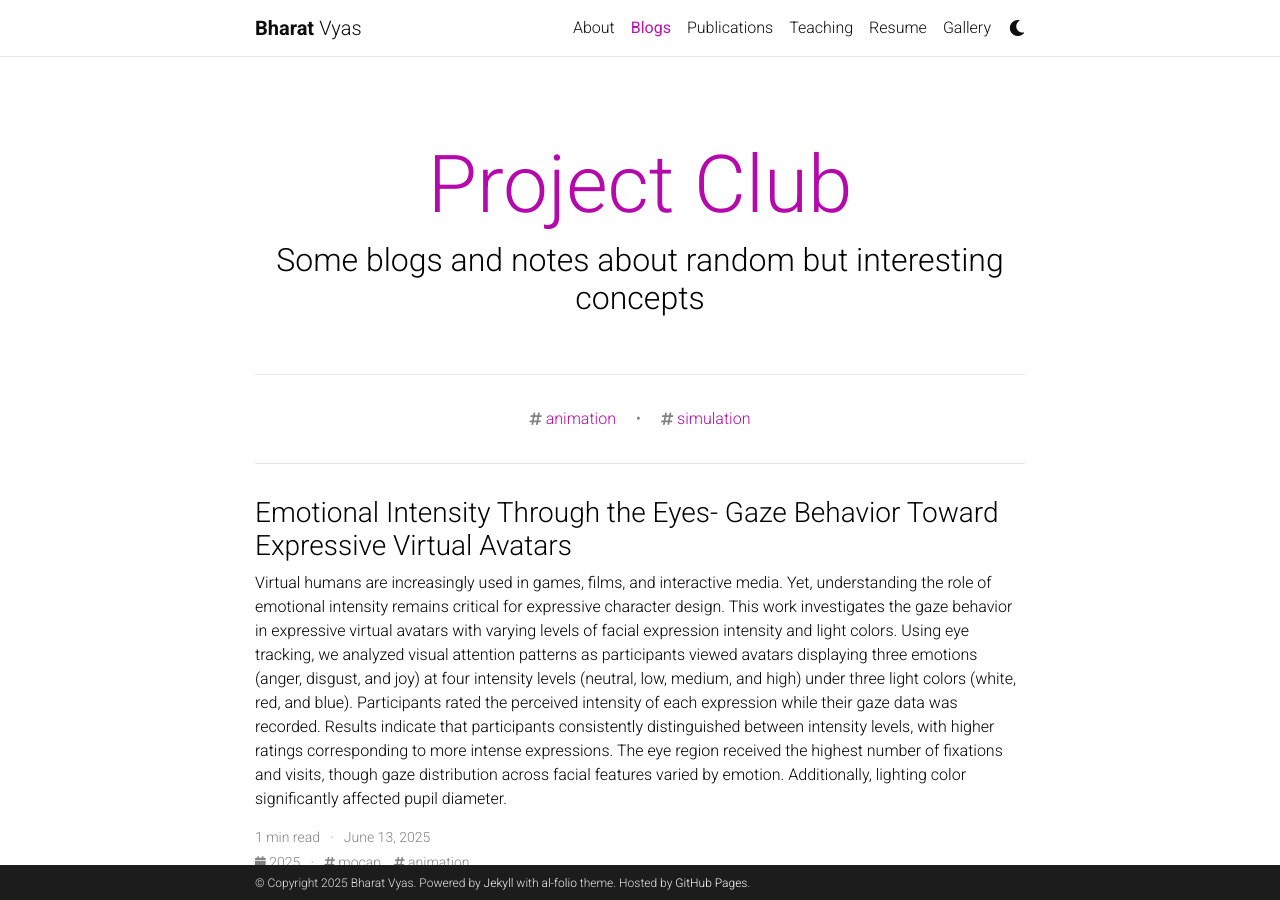
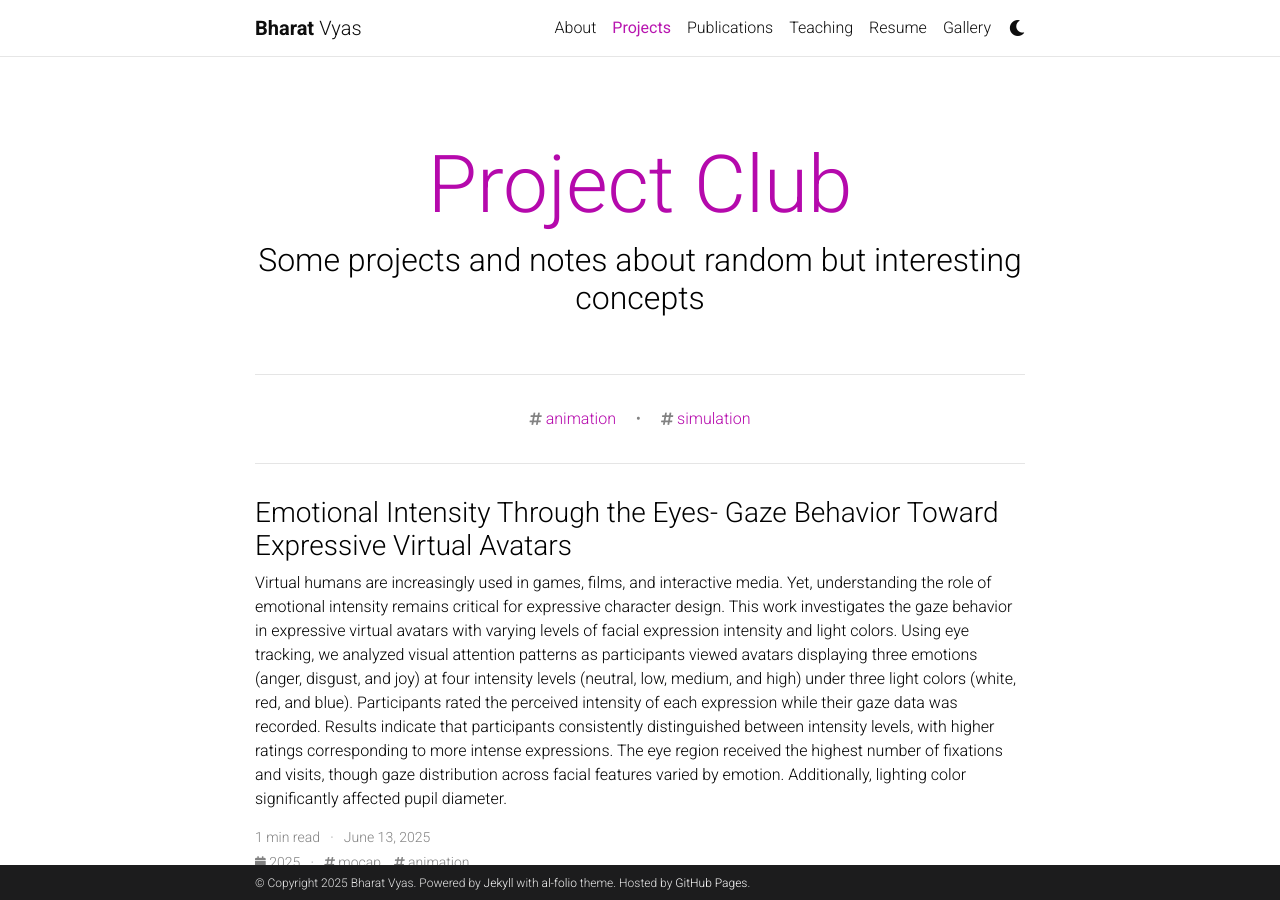
Before and after one commit to VYASB/vyasb.github.io, a Jekyll site: the page built from blog/index.html, in a window 1280 px wide and 900 px high. Built offline with Jekyll 4.4.1, drawn with Linux system fonts in a browser that asks for light colours; the list of posts is cut into pages by our own code; comment, search, counter and statistics services are not loaded; a style sheet for code colours, icons or effects is not loaded.

Commit message:
config update

```diff
--- a/_config.yml
+++ b/_config.yml
@@ -116,8 +116,8 @@ bing_site_verification:  # out your bing-site-verification ID (Bing Webmaster)
 # -----------------------------------------------------------------------------
 
 blog_name: Project Club # blog_name will be displayed in your blog page
-blog_nav_title: Blogs # your blog must have a title for it to be displayed in the nav bar
-blog_description: Some blogs and notes about random but interesting concepts
+blog_nav_title: Projects # your blog must have a title for it to be displayed in the nav bar
+blog_description: Some projects and notes about random but interesting concepts
 permalink: /project/:title/
 
 # Pagination
@@ -243,9 +243,9 @@ jekyll-archives:
     tag: archive-tag
     category: archive-category
   permalinks:
-    year: '/blog/:year/'
-    tag: '/blog/tag/:name/'
-    category: '/blog/category/:name/'
+    year: '/project/:year/'
+    tag: '/project/tag/:name/'
+    category: '/project/category/:name/'
 
 display_tags: ['animation', 'simulation'] # this tags will be dispalyed on the front page of your blog
 
```
